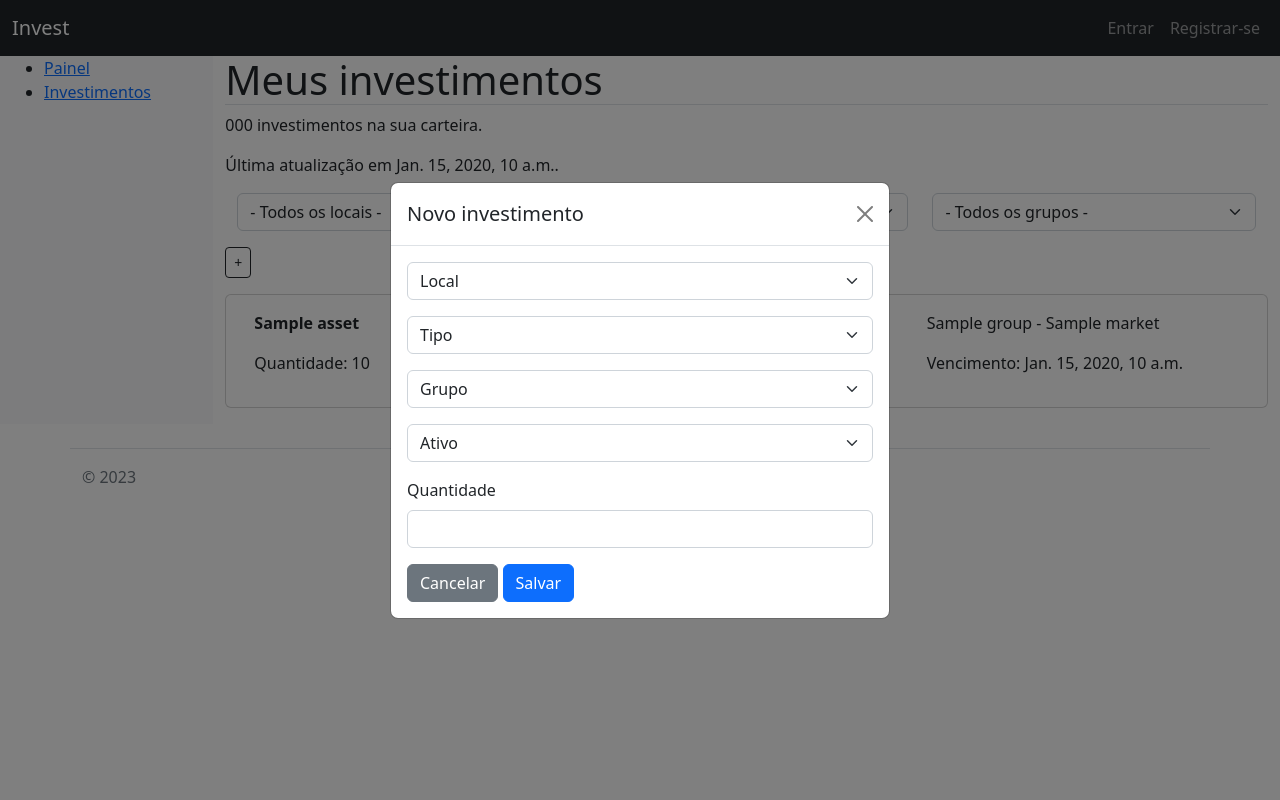
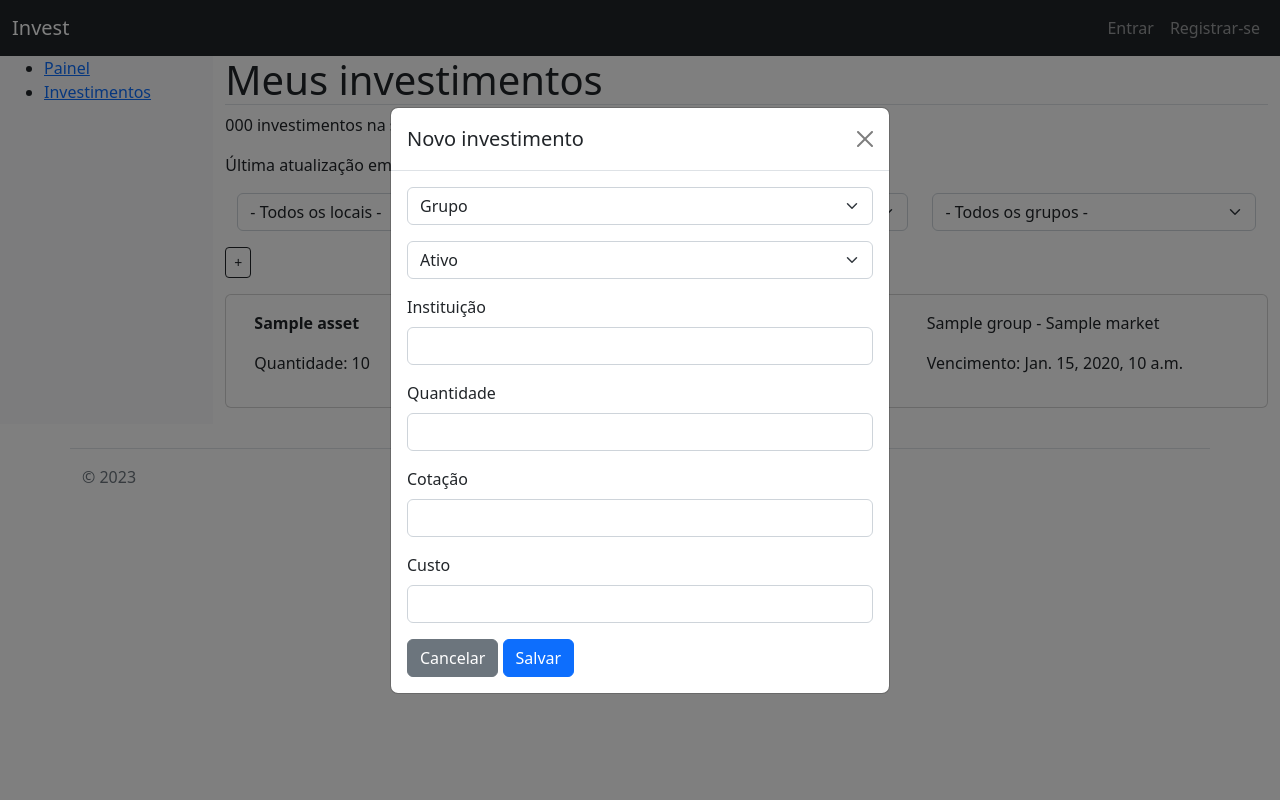
Before and after one commit to paixaols/invest, a Django app: template invest/templates/invest/wallet_content_list.html in a window 1280 px wide, after a click that opens the changed part. Run offline with Django 4.2, Linux system fonts and the light colour scheme; the template is opened without the code that fills it: most values are stand-ins (such as "Sample title", 1, 10 or a date in 2020); some libraries are stand-ins or nearby versions.

Commit message:
Refactor: alterado modal de cadastro de investimento

```diff
--- a/invest/templates/invest/new_content_modal.html
+++ b/invest/templates/invest/new_content_modal.html
@@ -13,28 +13,30 @@
                 <form action="" method="POST">
                     {% csrf_token %}
                     <div class="mb-3">
-                        <select class="form-select" id="new_content_modal_market_select">
-                            <option value="0" disabled selected>Local</option>
+                        <select class="form-select" id="new_content_modal_group_select">
+                            <option value="" disabled selected>Grupo</option>
                         </select>
                     </div>
                     <div class="mb-3">
-                        <select class="form-select" id="new_content_modal_type_select">
-                            <option value="0" disabled selected>Tipo</option>
+                        <select class="form-select" id="new_content_modal_asset_select" required>
+                            <option value="" disabled selected>Ativo</option>
                         </select>
                     </div>
                     <div class="mb-3">
-                        <select class="form-select" id="new_content_modal_group_select">
-                            <option value="0" disabled selected>Grupo</option>
-                        </select>
+                        <label class="form-label" for="new_content_modal_institution_input">Instituição</label>
+                        <input class="form-control" type="text" name="institution" id="new_content_modal_institution_input" required>
                     </div>
                     <div class="mb-3">
-                        <select class="form-select" id="new_content_modal_asset_select">
-                            <option value="0" disabled selected>Ativo</option>
-                        </select>
+                        <label class="form-label" for="new_content_modal_quantity_input">Quantidade</label>
+                        <input class="form-control" type="text" name="quantity" id="new_content_modal_quantity_input" required>
                     </div>
                     <div class="mb-3">
-                        <label class="form-label" for="quantity_input">Quantidade</label>
-                        <input class="form-control" type="text" name="quantity" id="quantity_input">
+                        <label class="form-label" for="new_content_modal_price_input">Cotação</label>
+                        <input class="form-control" type="text" name="price" id="new_content_modal_price_input" required>
+                    </div>
+                    <div class="mb-3">
+                        <label class="form-label" for="new_content_modal_cost_input">Custo</label>
+                        <input class="form-control" type="text" name="cost" id="new_content_modal_cost_input" required>
                     </div>
 
                     <input type="button"  class="btn btn-secondary"  data-bs-dismiss="modal" value="Cancelar">
@@ -49,21 +51,10 @@
 <script src="{% static 'invest/js/api.js' %}"></script>
 
 <script>
-    serialize = function(obj, skipVal=undefined) {
-        // Build query string from an object.
-        var str = [];
-        for (var p in obj) {
-            if (obj[p] === skipVal) continue
-            if (obj.hasOwnProperty(p)) {
-                str.push(encodeURIComponent(p) + "=" + encodeURIComponent(obj[p]));
-            }
-        }
-        return str.join("&");
-    }
-
     function populateSelectElement(elemID, valueParam, textParam, response) {
-        // TODO: limpar options anteriores
         let select = document.getElementById(elemID)
+        select.options[0].selected = true
+        select.length = 1
         for (r in response) {
             var opt = document.createElement('option')
             opt.value = response[r][valueParam]
@@ -72,21 +63,15 @@
         }
     }
 
-    makeRequest('GET', baseApiURL+'get-markets/', undefined, (response) => {populateSelectElement('new_content_modal_market_select', 'id', 'name', response)})
-    makeRequest('GET', baseApiURL+'get-asset-types/', undefined, (response) => {populateSelectElement('new_content_modal_type_select', 'id', 'type', response)})
-    makeRequest('GET', baseApiURL+'get-asset-groups/', undefined, (response) => {populateSelectElement('new_content_modal_group_select', 'id', 'group', response)})
+    makeRequest('GET', baseApiURL+'get-asset-groups/', undefined, (response) => {
+        populateSelectElement('new_content_modal_group_select', 'id', 'group', response)
+    })
 
     document.getElementById("new_content_modal_group_select").addEventListener('change', () => {
-        var marketID = document.getElementById("new_content_modal_market_select").value
-        var typeID = document.getElementById("new_content_modal_type_select").value
         var groupID = document.getElementById("new_content_modal_group_select").value
-
-        let obj = {market: marketID, type: typeID, group: groupID}
-        let params = serialize(obj, skipVal='0')
-
-        let url = baseApiURL + 'get-assets/'
-        url += params ? '?'+params : ''
-
-        makeRequest('GET', url, undefined, (response) => {populateSelectElement('new_content_modal_asset_select', 'id', 'name', response)})
+        let url = baseApiURL + 'get-assets/?group=' + groupID
+        makeRequest('GET', url, undefined, (response) => {
+            populateSelectElement('new_content_modal_asset_select', 'id', 'name', response)
+        })
     })
 </script>
```
